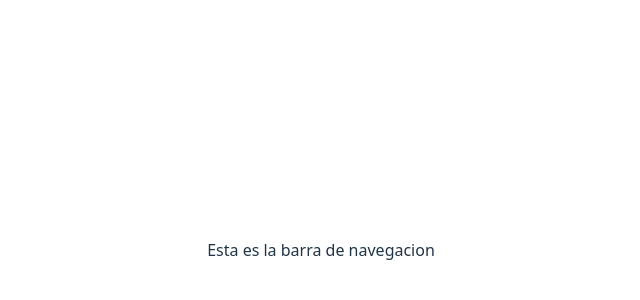
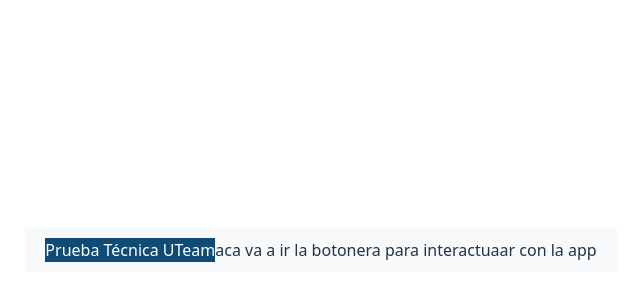
Before and after one commit to PabloMur/uteam-react-test, a React (Vite) app: page / in a window 1280 px wide. Shown: the part 150-450 px from the top of the page, without its empty margins (319-959 px from the left). Built offline with nearby package versions, Linux system fonts and the light colour scheme.

Commit message:
los componentes ya toman correctamente los estilos de sus respectivos modulos css

```diff
--- /dev/null
+++ b/src/components/Navbar/index.jsx
@@ -0,0 +1,13 @@
+import { Logo } from "../ui/Logo";
+import styles from "./styles.module.css";
+
+const Navbar = () => {
+  return (
+    <nav className={styles.container}>
+      <Logo />
+      aca va a ir la botonera para interactuaar con la app
+    </nav>
+  );
+};
+
+export { Navbar };
--- a/src/components/Navbar/index.tsx
+++ /dev/null
@@ -1,5 +0,0 @@
-const Navbar = () =>{
-    return <nav>Esta es la barra de navegacion</nav>
-}
-
-export {Navbar}
--- /dev/null
+++ b/src/components/Navbar/styles.module.css
@@ -0,0 +1,7 @@
+.container{
+    display: flex;
+    justify-content: space-between;
+    align-items: center;
+    padding: 10px 20px;
+    background-color: #f8f9fa;
+}
--- a/src/components/ui/Logo/index.tsx
+++ b/src/components/ui/Logo/index.tsx
@@ -1,5 +1,10 @@
+import styles from './styles.module.css'
 const Logo = () => {
-    return <div>Logo</div>
+    return (
+        <a href="/" aria-label="Ir a la página principal" className={styles.container}>
+            Prueba Técnica UTeam
+        </a>
+    )
 }
 
-export {Logo}
+export { Logo }
--- /dev/null
+++ b/src/components/ui/Logo/styles.module.css
@@ -0,0 +1,4 @@
+.container{
+    background-color: #0F4C75;
+    color: white;
+}
--- /dev/null
+++ b/src/vite-env.d.ts
@@ -0,0 +1 @@
+/// <reference types="vite/client" />
```
Also changed, not shown: src/components/Footer/index.jsx (added), src/components/Footer/styles.css (added).
